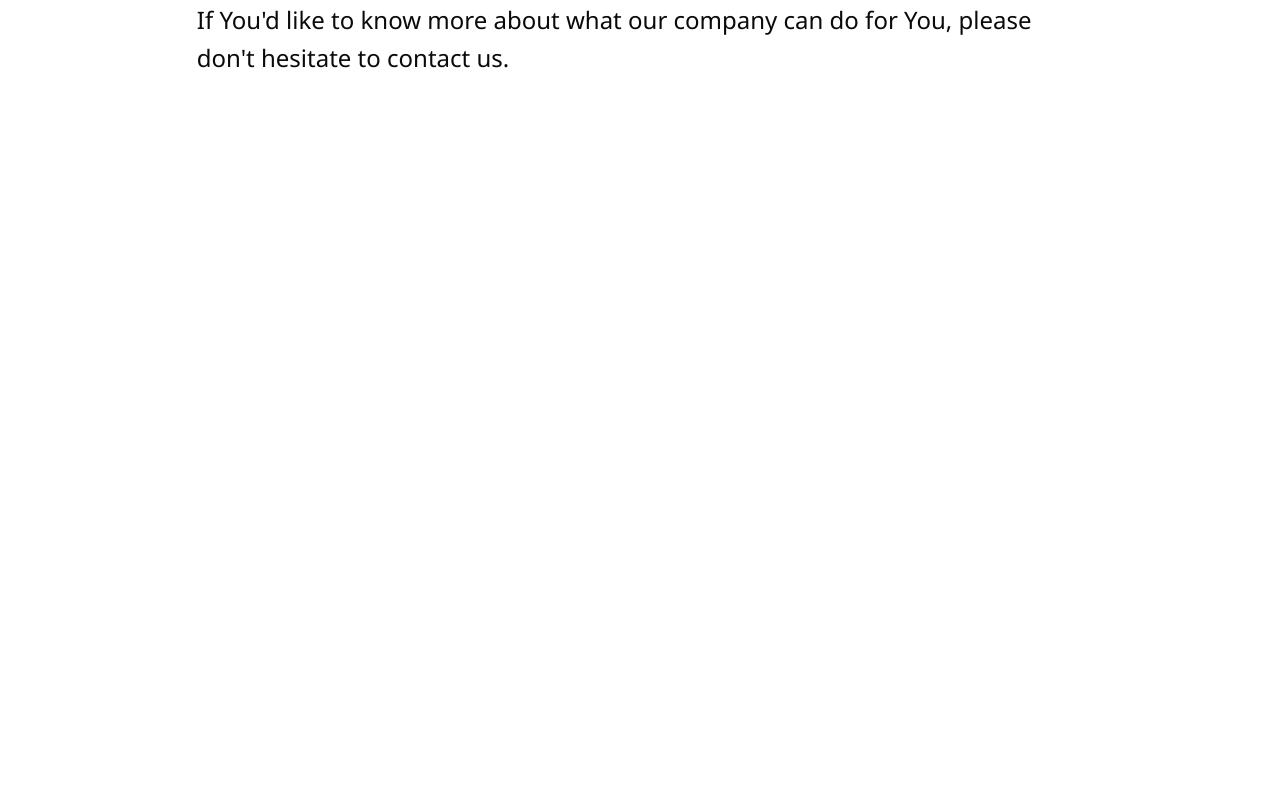
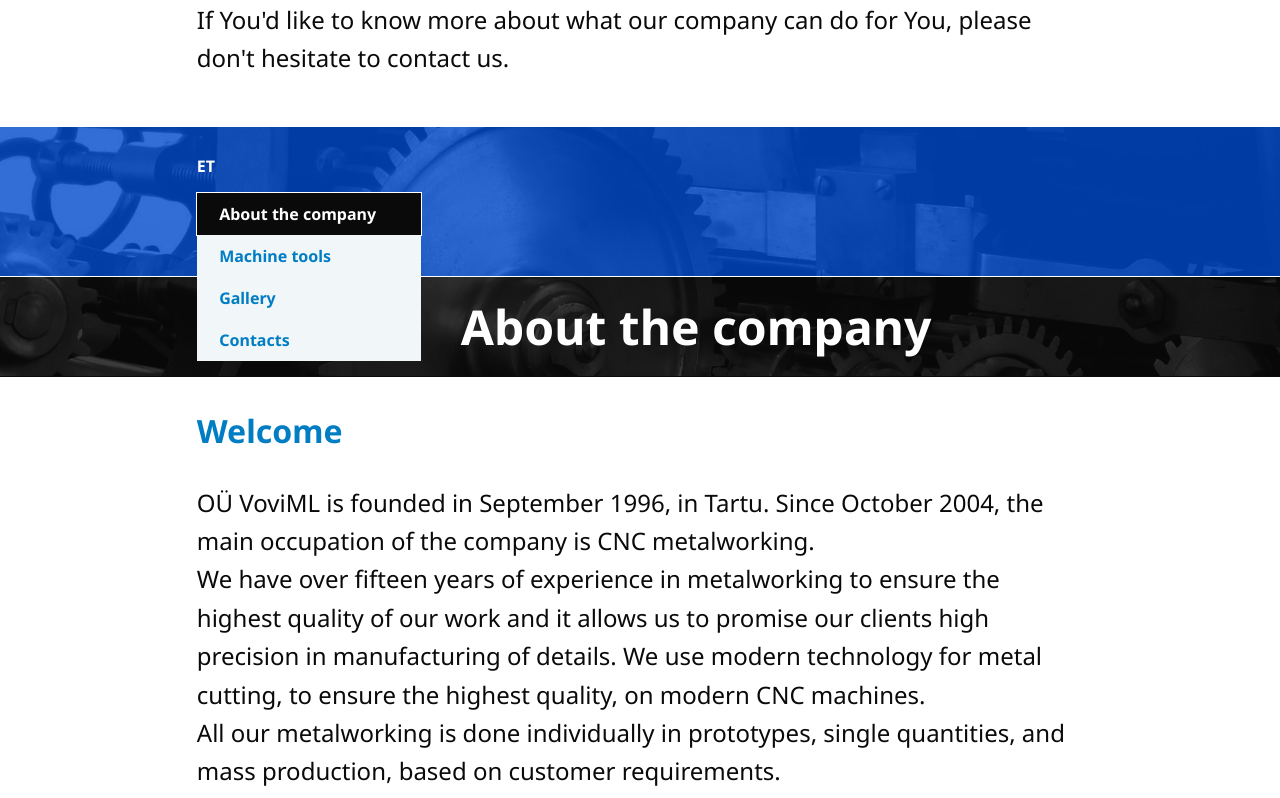
Before and after one commit to hlorellium/voviML, a React (Create React App) app: page / in a window 1280 px wide. Shown: the part 740-1538 px from the top of the page. Before the commit the page ends 867 px from the top, so only its background shows below. Built offline with nearby package versions, Linux system fonts and the light colour scheme.

Commit message:
Second try

```diff
--- a/src/App.js
+++ b/src/App.js
@@ -14,7 +14,12 @@ function App() {
         <LanguageProvider>
             <Menu />
             <Router>
-                <Route path="/tools">
+                <Switch>
+                <Route path="*">
+            <Menu />
+          </Route>
+                </Switch>
+                {/* <Route path="/tools">
                     <Menu />
                 </Route>
                 <Route path="/gallery">
@@ -22,7 +27,7 @@ function App() {
                 </Route>
                 <Route path="/contacts">
                     <Menu />
-                </Route>
+                </Route> */}
             </Router>
         </LanguageProvider>
     );
```
